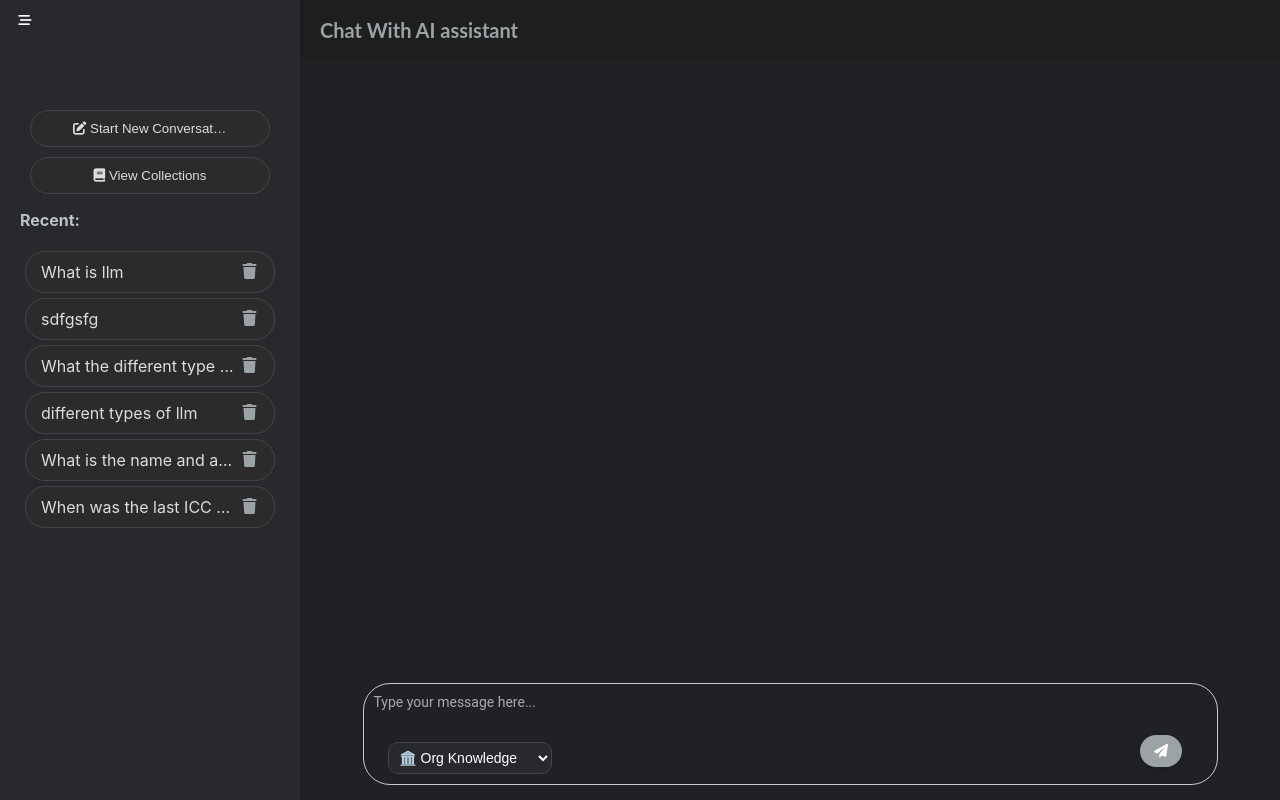
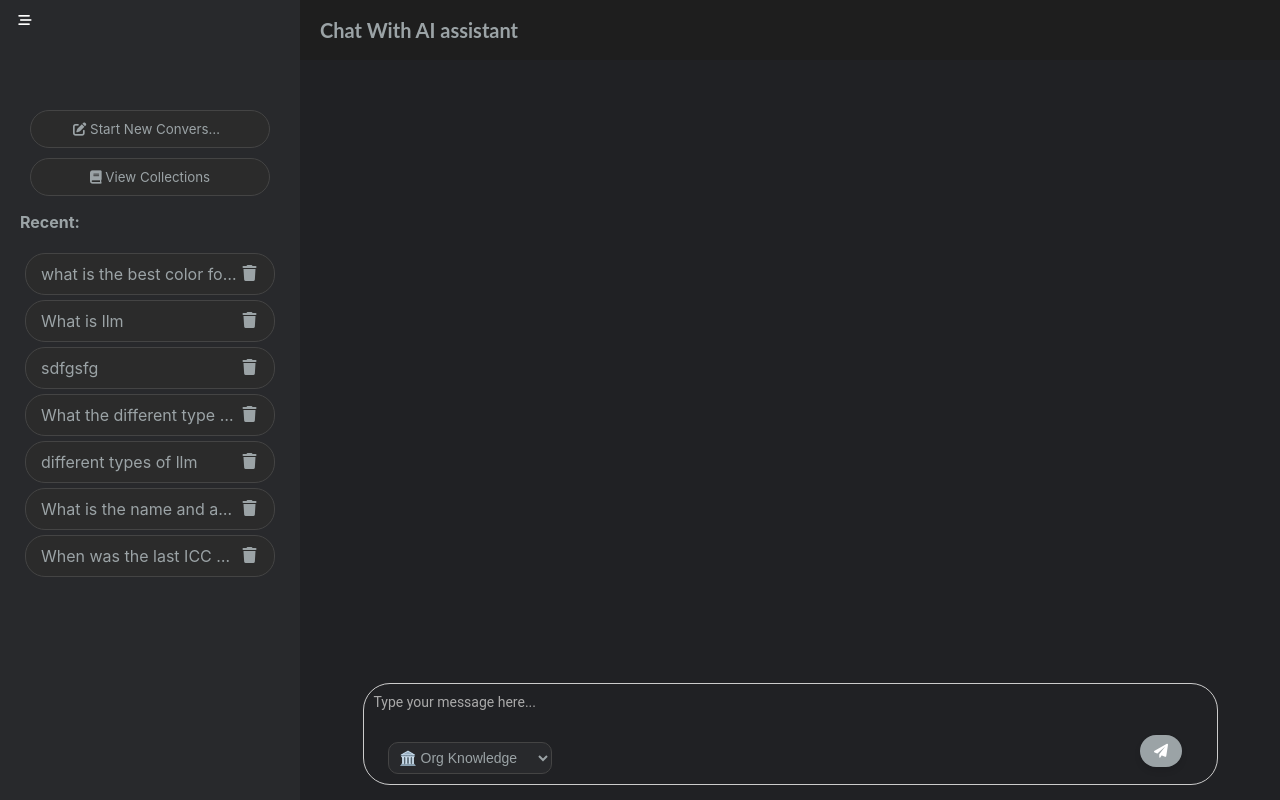
Before and after one commit to ikanand/ChatDoc, a Flask app: page / in a window 1280 px wide. Run offline with Flask 3, Linux system fonts and the light colour scheme.

Commit message:
UI updates

```diff
--- a/static/collection_styles.css
+++ b/static/collection_styles.css
@@ -2,7 +2,7 @@
 body.dark-theme {
     background-color: #202124;
     color: #9ba3a6;
-    font-family: 'Nunito', 'Quicksand', 'Lato', sans-serif;
+    font-family: -apple-system, system-ui, BlinkMacSystemFont, "Segoe UI", 'Roboto', 'Open Sans', 'Lato', sans-serif;
     margin: 0;
     padding: 0;
 }
@@ -56,6 +56,7 @@ body.dark-theme {
 .file-item:hover {
     background-color: #333333;
     color: #ffffff;
+    transform: scale(1.02);
 }
 
 .file-name {
@@ -73,7 +74,8 @@ body.dark-theme {
 }
 
 .delete-icon:hover {
-    color: #ff0000;
+    color: #df9a6b;
+    transform: scale(1.2);
 }
 
 .no-files-message {
--- a/static/style.css
+++ b/static/style.css
@@ -1,7 +1,7 @@
 body {
-    font-family: -apple-system,system-ui,BlinkMacSystemFont,"Segoe UI",'Roboto', 'Open Sans', 'Lato', sans-serif;
-    background-color:#202124; /* Dark mode background by default */
-    color: #f4f4f4; /* Light text color */
+    background-color: #202124;
+    color: #9ba3a6;
+    font-family: -apple-system, system-ui, BlinkMacSystemFont, "Segoe UI", 'Roboto', 'Open Sans', 'Lato', sans-serif;
     margin: 0;
     padding: 0;
 }
@@ -86,7 +86,7 @@ body {
 .sidebar-content {
     padding-top: 100px;
     transition: opacity 0.2s;
-    color:#bdc1c6
+
 }
 
 .sidebar.collapsed .sidebar-content {
@@ -107,7 +107,7 @@ body {
 }
 
 .conversation-content {
-    color: #bdc1c6;
+
     overflow-y: scroll;
     height: 65vh;
     scrollbar-width: none;
@@ -129,7 +129,9 @@ cursor: pointer;
     overflow: hidden;
     text-overflow: ellipsis;
     white-space: nowrap;
-    width:80%
+    width:80%;
+    color: #9ba3a6;
+    font-family: -apple-system, system-ui, BlinkMacSystemFont, "Segoe UI", 'Roboto', 'Open Sans', 'Lato', sans-serif;
 }
 
 #view-collection-btn {
@@ -141,17 +143,26 @@ cursor: pointer;
     border-radius: 20px;
     border: 1px solid #444;
     background-color: #2b2b2b;
-    color: #ddd;
     transition: background-color 0.3s ease, transform 0.3s ease;
     overflow: hidden;
     text-overflow: ellipsis;
     white-space: nowrap;
-    width:80%
+    width:80%;
+    color: #9ba3a6;
+    font-family: -apple-system, system-ui, BlinkMacSystemFont, "Segoe UI", 'Roboto', 'Open Sans', 'Lato', sans-serif;
+}
+
+#view-collection-btn:hover {
+  background-color: #3b4048; /* Slightly brighter background on hover */
+  transform: scale(1.02); /* Slight zoom-in effect on hover */
+  color: #ffffff; /* Increase the contrast slightly on hover */
 }
 
 
 #new-conversation-btn:hover {
-    background-color: #242020;
+      background-color: #3b4048; /* Slightly brighter background on hover */
+  transform: scale(1.02); /* Slight zoom-in effect on hover */
+  color: #ffffff; /* Increase the contrast slightly on hover */
 }
 
 .chat-container {
@@ -432,7 +443,7 @@ pre {
   border-radius: 20px; /* Rounded corners for cleaner design */
   border: 1px solid #444; /* Subtle border to separate items */
   background-color:#2b2b2b; /* Dark background with subtle contrast */
-  color: #ddd; /* Light text color for readability */
+
   transition: background-color 0.3s ease, transform 0.3s ease; /* Smooth hover effect */
   overflow: hidden;
   text-overflow: ellipsis;
@@ -463,7 +474,7 @@ pre {
 #knowledge-select {
     min-width: 120px;
     background: #28292c;
-    color: #fff;
+    color: #9ba3a6;
     border: 1px solid #444;
     border-radius: 10px;
     padding: 6px 10px;
@@ -490,5 +501,6 @@ pre {
 
 
 .delete-conv-btn:hover i {
-  color: #fe0000 !important;        /* Red icon color for the <i> */
+  color: #df9a6b ;        /* Red icon color for the <i> */
+  transform: scale(1.2);
 }
```
Also changed, not shown: conversation_logs/fb01a883-f523-4e44-a3bd-27fec5ea5d73.json (added, +31 -0 lines).
